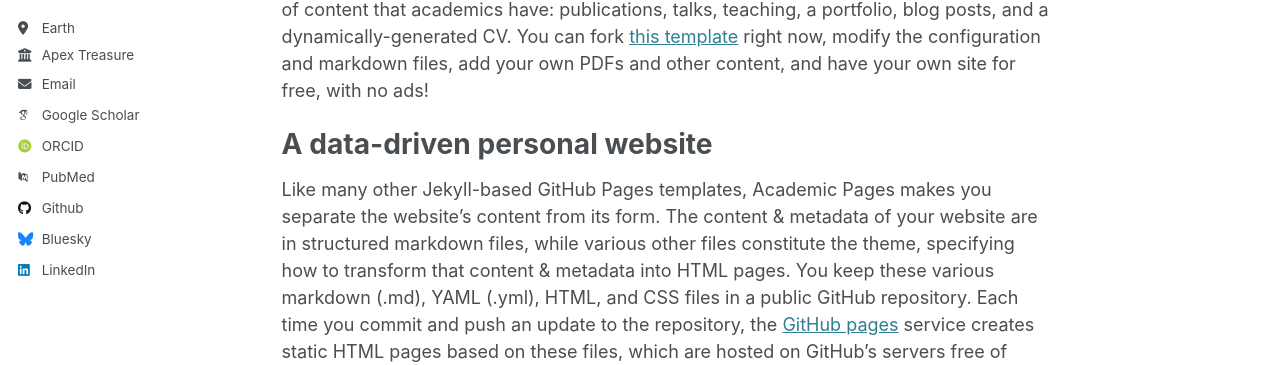
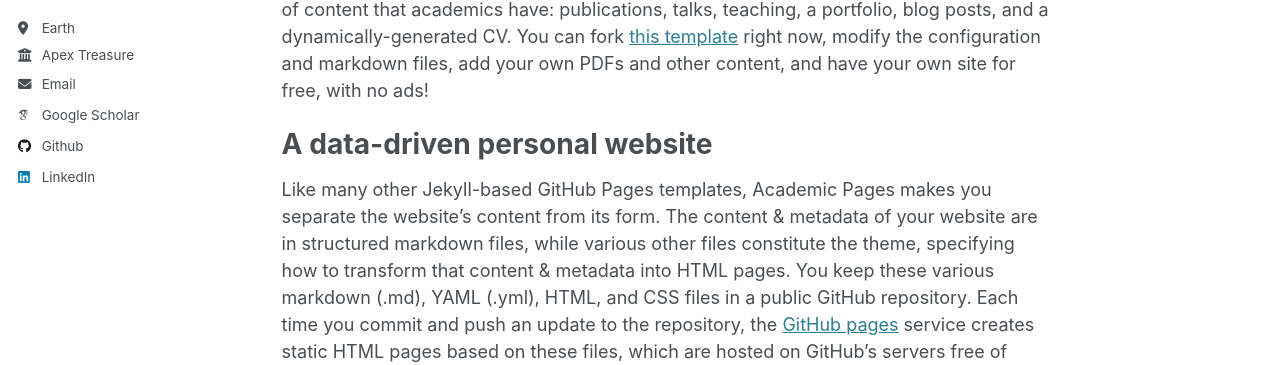
Before and after one commit to MNaseerSubhani/mnaseer.githu.io, a Jekyll site: the page built from _pages/about.md, in a window 1280 px wide. Shown: the part 315-680 px from the top of the page. Built offline with Jekyll 4.4.1, drawn with Linux system fonts in a browser that asks for light colours; some web fonts are replaced.

Commit message:
change config file

```diff
--- a/_config.yml
+++ b/_config.yml
@@ -34,9 +34,9 @@ author:
   arxiv            : # URL - Update with the correct link to your profile
   googlescholar    : "https://scholar.google.com.pk/citations?user=AmVrh6IAAAAJ&hl=en"
   impactstory      : # URL
-  orcid            : ""
+  orcid            :
   semantic         : # URL
-  pubmed           : ""
+  pubmed           :
   researchgate     : # URL
   scopus           : # URL
 
@@ -49,7 +49,7 @@ author:
   stackoverflow    : # User number or user number and name (i.e., use "1" or "1/jeff-atwood")
 
   # Social media
-  bluesky          : "bsky.app" # Replace this with you Bluesky username
+  bluesky          :  # Replace this with you Bluesky username
   facebook         : # Username
   flickr           : # Username
   foursquare       : # Username
```
